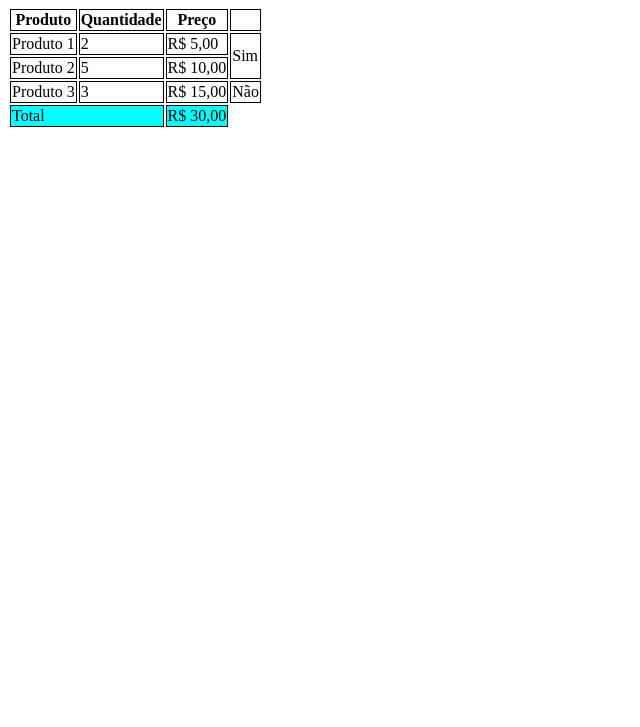
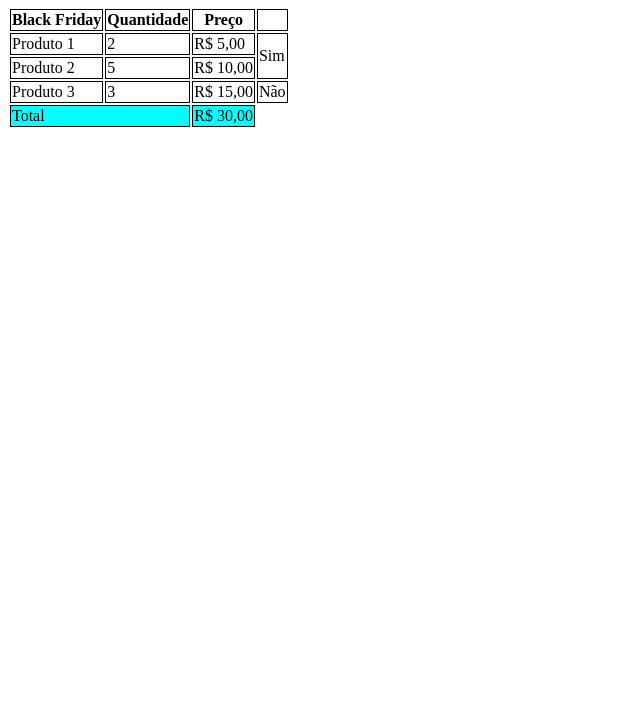
Before and after one commit to Renato-Gusmao-ADS/09-tabela, a plain HTML site: page index.html in a window 1280 px wide. Shown: the part 73-800 px from the top of the page, without its empty margins (0-640 px from the left). Drawn offline with Linux system fonts and the light colour scheme.

Commit message:
toquei promoção por black friday

```diff
--- a/index.html
+++ b/index.html
@@ -22,7 +22,7 @@
     <table>
         <thead>
             <tr>
-                <th>Produto</th>
+                <th>Black Friday</th>
                 <th>Quantidade</th>
                 <th>Preço</th>
                 <th></th>
```
